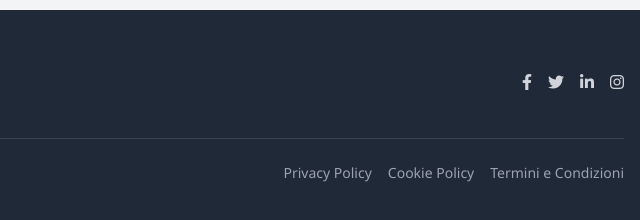
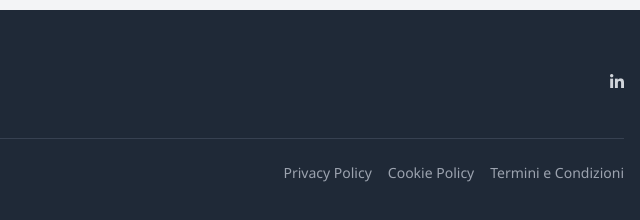
Before and after one commit to giovanniputignano/Guido-siteweb, a plain HTML site: page index.html in a window 1280 px wide. Shown: the part 11664-11884 px from the top of the page, 640-1280 px from the left. Drawn offline with nearby package versions, Linux system fonts and the light colour scheme.

Commit message:
solamente logo linkedin

```diff
--- a/index.html
+++ b/index.html
@@ -1140,18 +1140,11 @@
                 </div>
 
                 <div class="flex space-x-4">
-                    <a href="#" class="text-gray-300 hover:text-white">
-                        <i class="fab fa-facebook-f"></i>
-                    </a>
-                    <a href="#" class="text-gray-300 hover:text-white">
-                        <i class="fab fa-twitter"></i>
-                    </a>
-                    <a href="#" class="text-gray-300 hover:text-white">
-                        <i class="fab fa-linkedin-in"></i>
-                    </a>
-                    <a href="#" class="text-gray-300 hover:text-white">
-                        <i class="fab fa-instagram"></i>
-                    </a>
+                    <div class="flex">
+    <a href="https://www.linkedin.com/company/ecm-network/" class="text-gray-300 hover:text-white">
+        <i class="fab fa-linkedin-in"></i>
+    </a>
+</div>
                 </div>
             </div>
 
```
